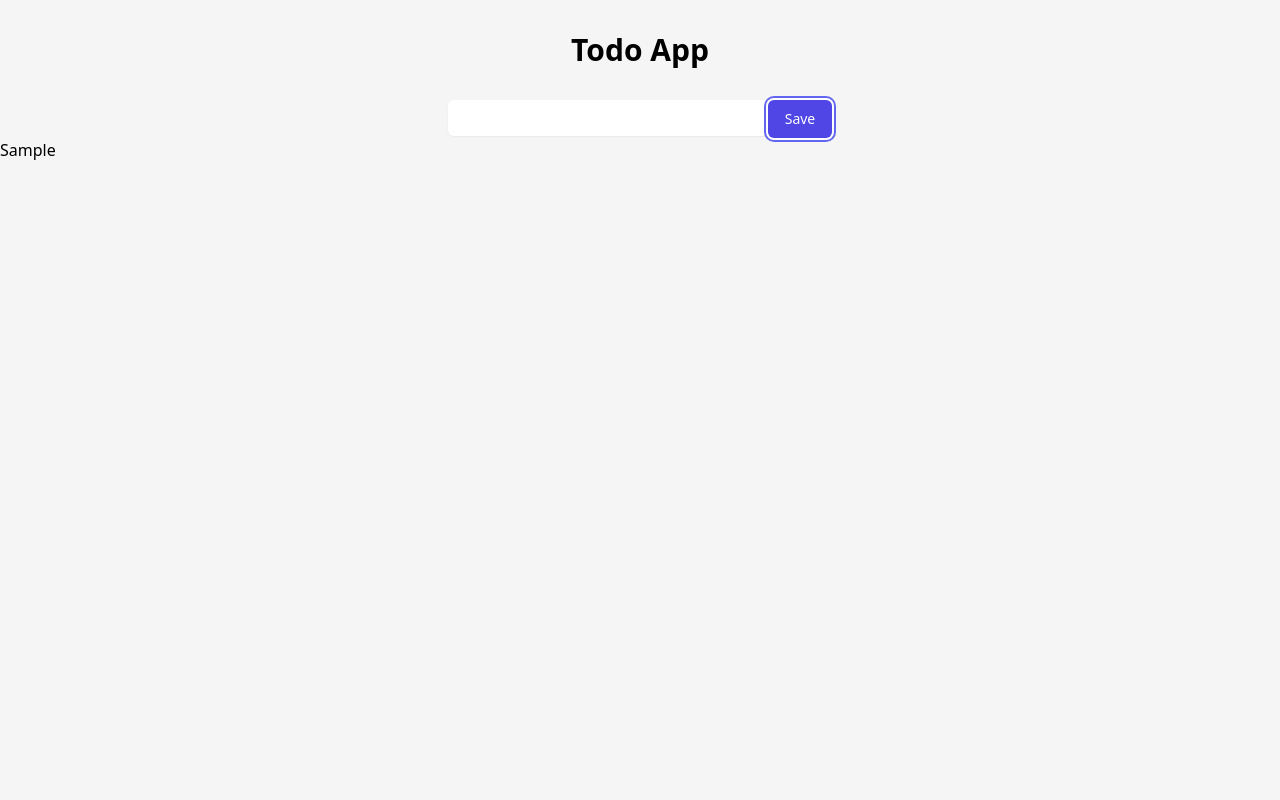
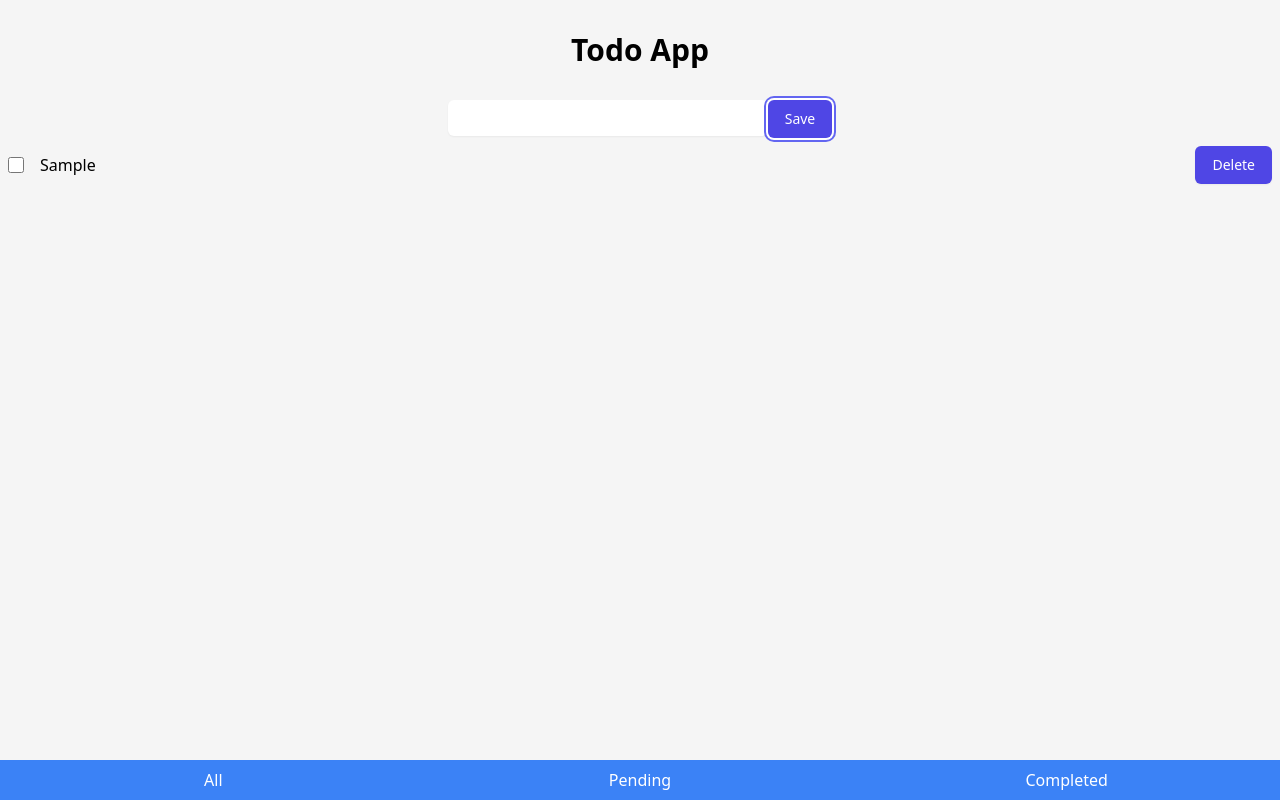
Before and after one commit to imyagnesh/mitsit_react, a React app: page / in a window 1280 px wide. Both pictures are taken after typing "Sample" into the empty fields and a click on the button "Save". Built offline with nearby package versions, Linux system fonts and the light colour scheme.

Commit message:
commit code for todo app

```diff
--- a/package.json
+++ b/package.json
@@ -36,6 +36,7 @@
   },
   "dependencies": {
     "@types/react-addons-shallow-compare": "^0.14.22",
+    "classnames": "^2.3.1",
     "react": "^17.0.2",
     "react-addons-shallow-compare": "^15.6.3",
     "react-dom": "^17.0.2"
--- /dev/null
+++ b/src/Todo/TodoFilter.tsx
@@ -0,0 +1,36 @@
+import React, { memo } from "react";
+import { FilterType } from ".";
+
+type Props = {
+  filterTodo: (filterType: FilterType) => void;
+};
+
+const TodoFilter = ({ filterTodo }: Props) => {
+  return (
+    <div className="flex">
+      <button
+        onClick={() => filterTodo(FilterType.all)}
+        className="flex-1 py-2 bg-blue-500 text-white"
+        type="button"
+      >
+        All
+      </button>
+      <button
+        onClick={() => filterTodo(FilterType.pending)}
+        className="flex-1 py-2 bg-blue-500 text-white"
+        type="button"
+      >
+        Pending
+      </button>
+      <button
+        onClick={() => filterTodo(FilterType.completed)}
+        className="flex-1 py-2 bg-blue-500 text-white"
+        type="button"
+      >
+        Completed
+      </button>
+    </div>
+  );
+};
+
+export default memo(TodoFilter);
--- /dev/null
+++ b/src/Todo/TodoItem.tsx
@@ -0,0 +1,31 @@
+import React, { memo } from "react";
+import { TodoItemType } from ".";
+
+type Props = {
+  todoItem: TodoItemType;
+  completeTodo: (todoItem: TodoItemType) => void;
+  deleteTodo: (id: number) => void;
+};
+
+const TodoItem = ({ todoItem, completeTodo, deleteTodo }: Props) => {
+  console.log("Todo Item render");
+
+  return (
+    <div key={todoItem.id} className="flex items-center m-2">
+      <input
+        type="checkbox"
+        checked={todoItem.isDone}
+        onChange={() => completeTodo(todoItem)}
+        className="focus:ring-indigo-500 h-4 w-4 text-indigo-600 border-gray-300 rounded"
+      />
+      <p className={`flex-1 px-4${todoItem.isDone ? " line-through" : ""}`}>
+        {todoItem.text}
+      </p>
+      <button className="btn" onClick={() => deleteTodo(todoItem.id)}>
+        Delete
+      </button>
+    </div>
+  );
+};
+
+export default memo(TodoItem);
--- /dev/null
+++ b/src/Todo/TodoList.tsx
@@ -0,0 +1,44 @@
+import React from "react";
+import { FilterType, TodoItemType } from ".";
+import TodoItem from "./TodoItem";
+
+type Props = {
+  todoList: TodoItemType[];
+  filterType: FilterType;
+  completeTodo: (todoItem: TodoItemType) => void;
+  deleteTodo: (id: number) => void;
+};
+
+const TodoList = ({
+  todoList,
+  filterType,
+  completeTodo,
+  deleteTodo,
+}: Props) => {
+  const render = (c: TodoItemType) => (
+    <TodoItem
+      key={c.id}
+      todoItem={c}
+      completeTodo={completeTodo}
+      deleteTodo={deleteTodo}
+    />
+  );
+
+  return (
+    <div className="flex-1">
+      {todoList.reduce((p, c) => {
+        if (
+          filterType == FilterType.all ||
+          (filterType === FilterType.pending && !c.isDone) ||
+          (filterType == FilterType.completed && c.isDone)
+        ) {
+          return [...p, render(c)];
+        }
+
+        return p;
+      }, [])}
+    </div>
+  );
+};
+
+export default TodoList;
--- a/src/Todo/index.tsx
+++ b/src/Todo/index.tsx
@@ -1,19 +1,32 @@
-import React, { ChangeEvent, Component, FormEvent, createRef } from "react";
+import React, { Component, FormEvent, createRef } from "react";
 import "./todo.scss";
+import TodoForm from "./todoForm";
+import TodoFilter from "./TodoFilter";
+import TodoList from "./TodoList";
 
-type TodoItem = {
+export type TodoItemType = {
+  id: number;
   text: string;
+  isDone: boolean;
 };
 
 type Props = {};
 
+export enum FilterType {
+  all = "all",
+  pending = "pending",
+  completed = "completed",
+}
+
 type State = {
-  todoList: TodoItem[];
+  todoList: TodoItemType[];
+  filterType: FilterType;
 };
 
 export default class index extends Component<Props, State> {
   state = {
     todoList: [],
+    filterType: FilterType.all,
   };
 
   inputRef = createRef<HTMLInputElement>();
@@ -26,7 +39,11 @@ export default class index extends Component<Props, State> {
           return {
             todoList: [
               ...todoList,
-              { text: this.inputRef.current?.value || "" },
+              {
+                id: new Date().valueOf(),
+                text: this.inputRef.current?.value || "",
+                isDone: false,
+              },
             ],
           };
         },
@@ -39,37 +56,43 @@ export default class index extends Component<Props, State> {
     }
   };
 
+  completeTodo = (todoItem: TodoItemType) => {
+    this.setState(({ todoList }) => {
+      return {
+        todoList: todoList.map((x) =>
+          x.id === todoItem.id ? { ...x, isDone: !x.isDone } : x
+        ),
+      };
+    });
+  };
+
+  deleteTodo = (id: number) => {
+    this.setState(({ todoList }) => {
+      return {
+        todoList: todoList.filter((x) => x.id !== id),
+      };
+    });
+  };
+
+  filterTodo = (filterType: FilterType) => {
+    this.setState({ filterType });
+  };
+
   render() {
     console.log("render");
-    const { todoList } = this.state;
+    const { todoList, filterType } = this.state;
 
     return (
       <div className="container">
         <h1>Todo App</h1>
-        <form className="flex justify-center" onSubmit={this.onSubmit}>
-          <div className="w-full sm:w-1/2 md:w-1/4">
-            <label htmlFor="todo-text" className="hidden">
-              First name
-            </label>
-            <input
-              ref={this.inputRef}
-              type="text"
-              name="todo-text"
-              id="todo-text"
-              className="text-input"
-            />
-          </div>
-          <button type="submit" className="btn">
-            Save
-          </button>
-        </form>
-        <div>
-          {todoList.map((todoItem: TodoItem) => (
-            <div>
-              <p>{todoItem.text}</p>
-            </div>
-          ))}
-        </div>
+        <TodoForm onSubmit={this.onSubmit} ref={this.inputRef} />
+        <TodoList
+          todoList={todoList}
+          filterType={filterType}
+          completeTodo={this.completeTodo}
+          deleteTodo={this.deleteTodo}
+        />
+        <TodoFilter filterTodo={this.filterTodo} />
       </div>
     );
   }
--- /dev/null
+++ b/src/Todo/test.tsx
@@ -0,0 +1,29 @@
+import React, { forwardRef } from "react";
+
+type Props = {
+  onSubmit: () => void;
+};
+
+type Ref = HTMLInputElement[];
+
+const Test = forwardRef<Ref, Props>(({ onSubmit }: Props, ref) => {
+  return (
+    <div>
+      {/* <input
+        type="text"
+        placeholder="First Name"
+        ref={(el) => (ref.current[0] = el)}
+      />
+      <input
+        type="text"
+        placeholder="Last Name"
+        ref={(el) => (ref.current[1] = el)}
+      /> */}
+      <button type="button" onClick={onSubmit}>
+        Get Data
+      </button>
+    </div>
+  );
+});
+
+export default Test;
--- a/src/Todo/todo.scss
+++ b/src/Todo/todo.scss
@@ -1,5 +1,5 @@
 .container {
-  @apply h-screen bg-neutral-100;
+  @apply flex flex-col h-screen bg-neutral-100;
 
   h1 {
     @apply text-3xl font-semibold text-center py-8;
--- /dev/null
+++ b/src/Todo/todoForm.tsx
@@ -0,0 +1,33 @@
+import React, { FormEvent, memo, forwardRef } from "react";
+
+type Props = {
+  onSubmit: (event: FormEvent<HTMLFormElement>) => void;
+};
+
+export type Ref = HTMLInputElement;
+
+const TodoForm = forwardRef<Ref, Props>(({ onSubmit }, ref) => {
+  console.log("Todo Form");
+
+  return (
+    <form className="flex justify-center" onSubmit={onSubmit}>
+      <div className="w-full sm:w-1/2 md:w-1/4">
+        <label htmlFor="todo-text" className="hidden">
+          First name
+        </label>
+        <input
+          ref={ref}
+          type="text"
+          name="todo-text"
+          id="todo-text"
+          className="text-input"
+        />
+      </div>
+      <button type="submit" className="btn">
+        Save
+      </button>
+    </form>
+  );
+});
+
+export default memo(TodoForm);
```
Also changed, not shown: 1 other file (tests, documents, lock files or other folders).
